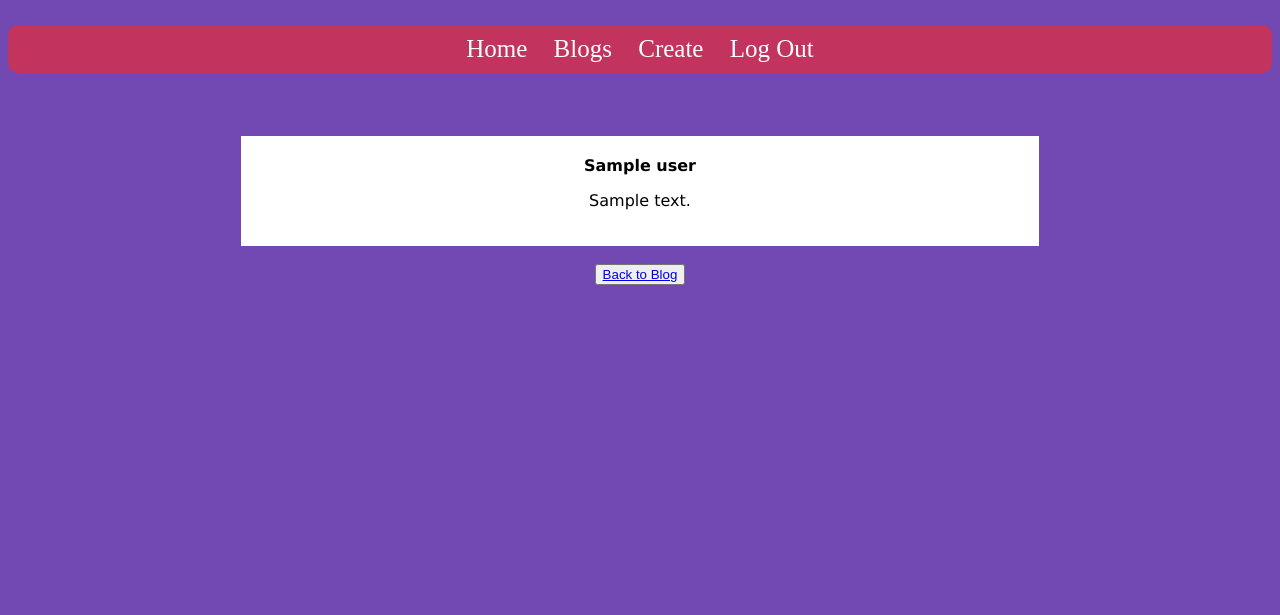
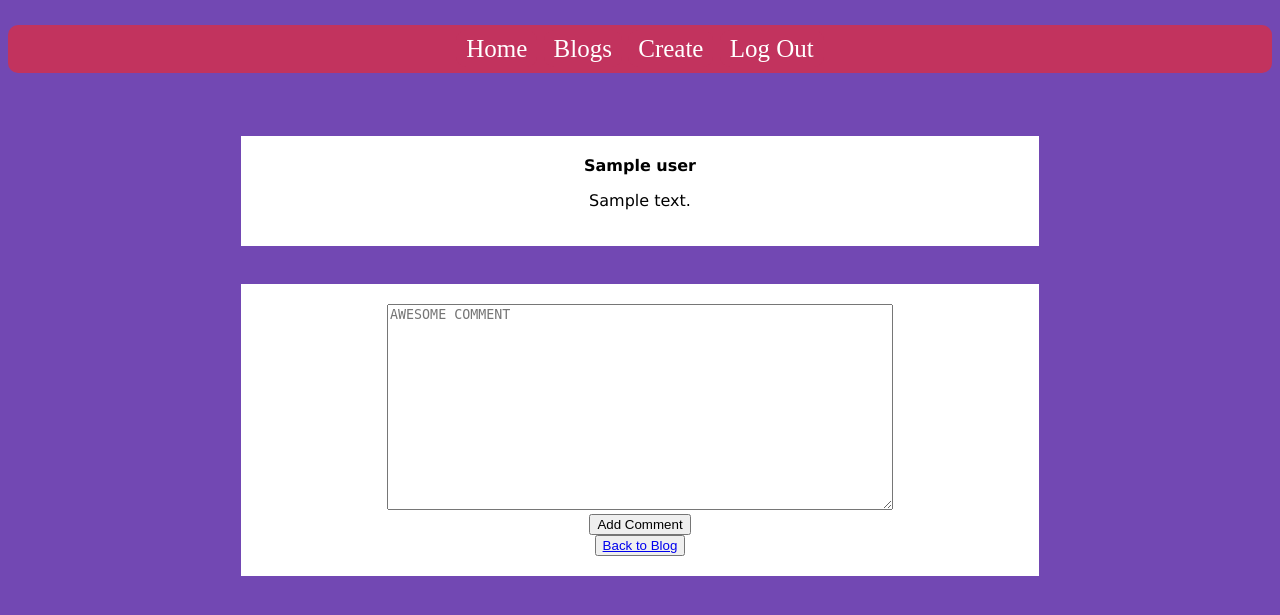
Before and after one commit to akratsios/project1-soft-dev, a Flask app: template templates/comment.html in a window 1280 px wide. Shown: the top 615 px of the page. Run offline with Flask 2, Linux system fonts and the light colour scheme; the template is opened without the code that fills it: most values are stand-ins (such as "Sample title", 1, 10 or a date in 2020).

Commit message:
merger errors everywhere

```diff
--- a/app.py
+++ b/app.py
@@ -91,13 +91,15 @@ def blog():
 
 @app.route("/comment",methods=['GET', 'POST'])
 def comment():
-    if request.method == "POST":
+    user = session['user']
+    if request.method == "GET":
+        return redirect(url_for("home"))
+    elif request.method == "POST":
+
         print request.form["BID"]
-        return 0
-    user = session['user']
-    #temp for testing
-    comments = utils.getblogcomments(2);
-    return render_template("comment.html", user = user, comments = comments)
+        BID = int(request.form["BID"])
+        comments = utils.getblogcomments(BID)
+        return render_template("comment.html", user = user, comments = comments, BID = BID)
 
 if __name__ == "__main__":
     app.debug = True
--- a/static/bloginator.css
+++ b/static/bloginator.css
@@ -62,6 +62,11 @@ textarea
     height:400px;
 }
 
+textarea.comment
+{
+    height: 200px;
+}
+
 input[type="text"].log, input[type="password"].log
 {
     width: 200px;
--- a/templates/blog.html
+++ b/templates/blog.html
@@ -8,7 +8,7 @@
   <h2> {{title}} by {{user}} </h2>
   <p> {{content}} </p>
   <form action="/comment" method="POST">
-    <button type="submit" value={{ID}} name="BaID">View / Add Comments </button>
+    <button type="submit" value={{ID}} name="BID">View / Add Comments </button>
   </form>
 </div>
 {% endfor %}
--- a/templates/comment.html
+++ b/templates/comment.html
@@ -9,7 +9,14 @@
 </div>
 {% endfor %}
 
-<br>
-<button> <a href="/blog">Back to Blog</a> </button>
+<div>
+  <form action="/comment" method = "POST" id="comment">
+    <textarea class="comment" name="text" placeholder="AWESOME COMMENT" form="comment"></textarea>
+    <br>
+    <button type="submit" value={{BID}} name="BID"> Add Comment </button>
+    <br>
+    <button> <a href="/blog">Back to Blog</a> </button>
+  </form>
+</div>
 
 {% endblock %}
--- a/templates/create.html
+++ b/templates/create.html
@@ -4,12 +4,11 @@
 
 <div>
   <h1>New Blog Entry</h1>
-  <form action="/create" method = "POST" id="create">
+  <form action="/blog" method = "POST" id="create">
     <input type="text" name="bname" placeholder="AWESOME NAME">
   </form>
   <br>
   <textarea name="btext" placeholder="AWESOME INFORMATION" form="create"></textarea>
-  <br>
   <input type="submit" form="create" value="submit">
 </div>
 
```
Also changed, not shown: database.db (deleted).
